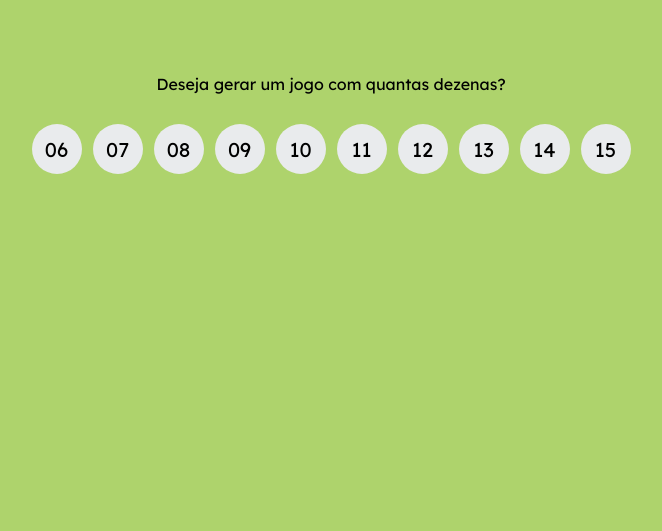
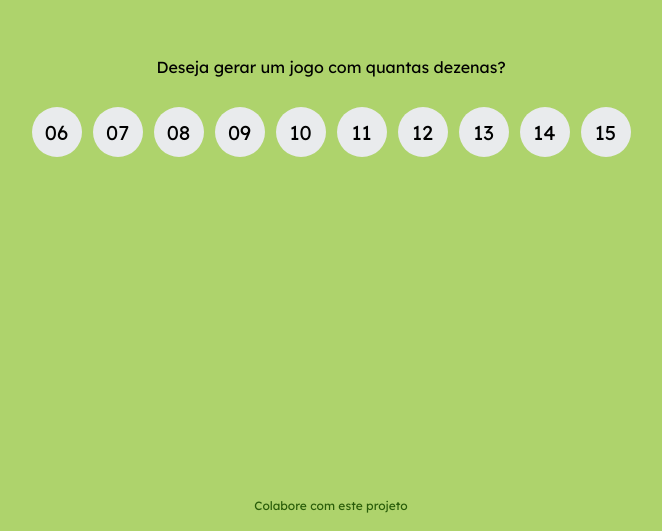
Before and after one commit to jeiseldias/fezinha, a Next.js app: page / in a window 1280 px wide. Shown: the part 269-800 px from the top of the page, without its empty margins (309-971 px from the left). Built offline with nearby package versions, Linux system fonts and the light colour scheme.

Commit message:
Adding tips footer

```diff
--- a/pages/index.js
+++ b/pages/index.js
@@ -56,6 +56,9 @@ export default function Home() {
                     <button onClick={newBet}>Voltar</button>
                     <button onClick={() => createBet()}>Gerar nova aposta</button>
                 </div>
+                <div className={styles.questionFooter}>
+                    <a target='blank' href='https://link.mercadopago.com.br/fezinhadamega'>Colabore com este projeto</a>
+                </div>
             </>
         )
     }
@@ -77,6 +80,10 @@ export default function Home() {
                     <div className={styles.answer} onClick={() => handleAnswer(14)}>14</div>
                     <div className={styles.answer} onClick={() => handleAnswer(15)}>15</div>
                 </div>
+
+                <div className={styles.questionFooter}>
+                    <a target='blank' href='https://link.mercadopago.com.br/fezinhadamega'>Colabore com este projeto</a>
+                </div>
             </div>
         )
     }
--- a/styles/Home.module.css
+++ b/styles/Home.module.css
@@ -100,11 +100,10 @@
 
 .question {
     width: 600px;
-    height: 90px;
-
+    height: 100vh;
     display: flex;
     flex-direction: column;
-    justify-content: space-around;
+    justify-content: center;
     align-items: center;
 
     margin-bottom: 24px;
@@ -123,6 +122,18 @@
     margin-bottom: 24px;
 
     gap:10px;
+}
+
+.questionFooter {
+    width: 100%;
+    height: auto;
+    position: absolute;
+    bottom: 0;
+    padding: 18px;
+
+    text-align: center;
+    font-size: 12px;
+    color: #295D09;
 }
 
 @media screen and (max-width: 600px) {
```
Also changed, not shown: 2 other files (tests, documents, lock files or other folders). Lines whose indentation alone changed are shown as unchanged.
